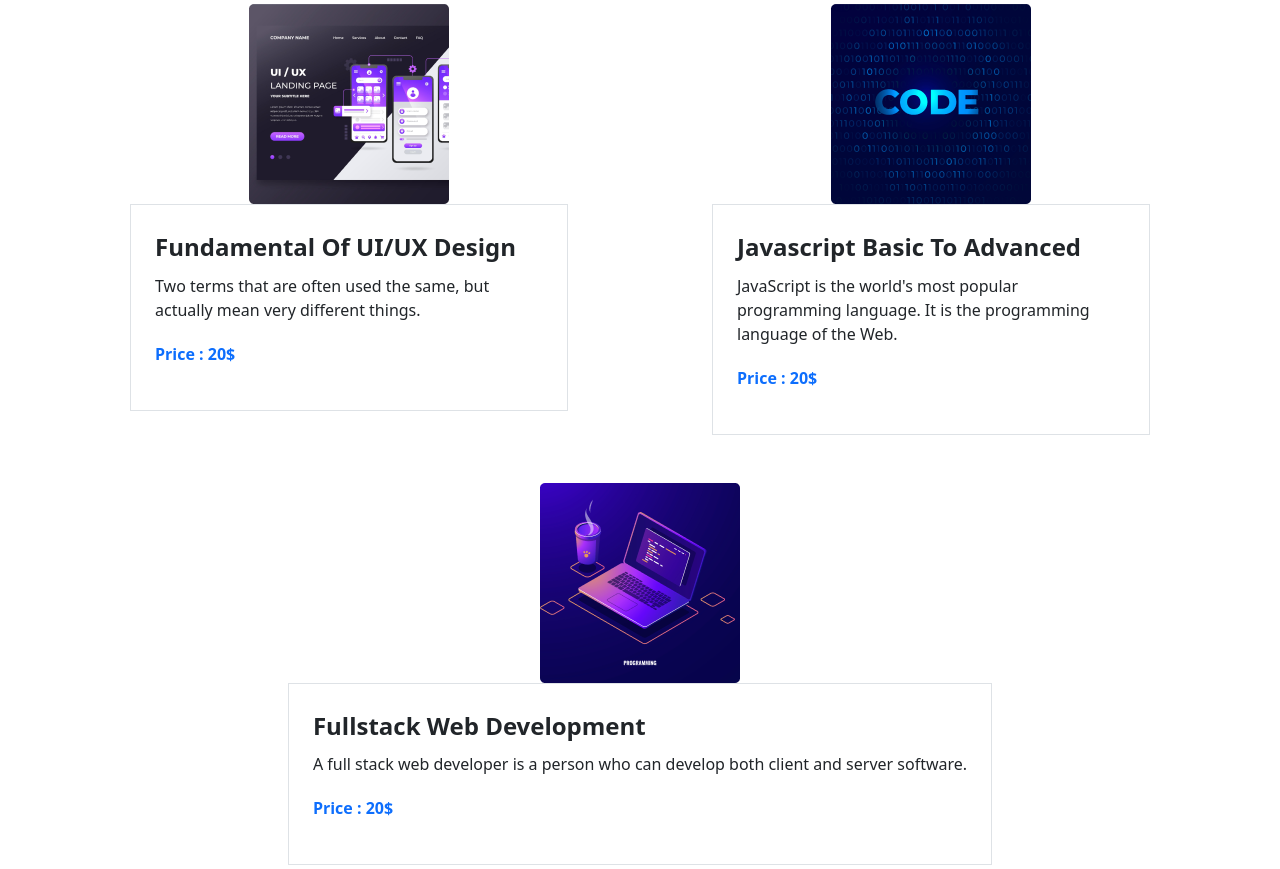
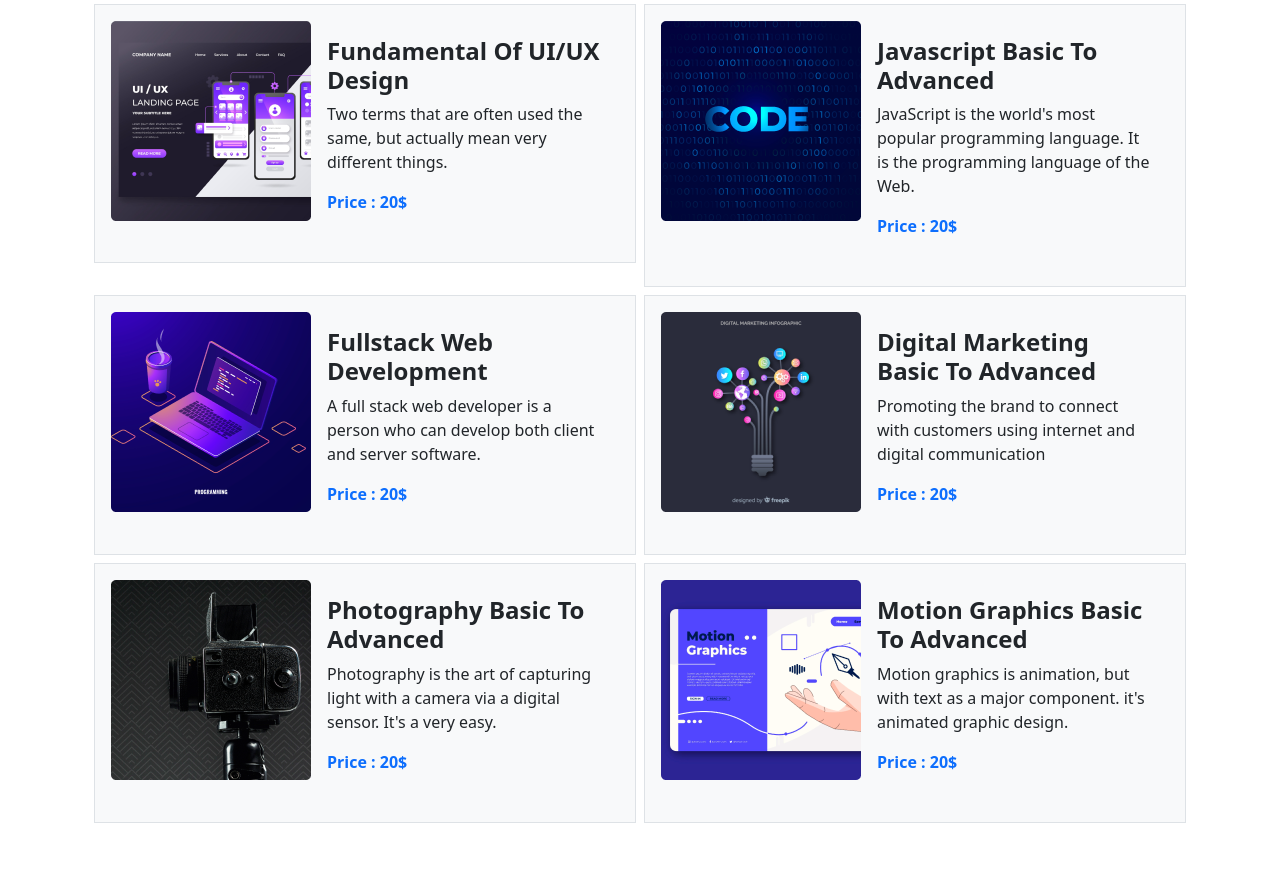
Before and after one commit to mabbasaliofficial/digital-learning, a plain HTML site: page index.html in a window 1280 px wide. Shown: the part 783-1652 px from the top of the page. Drawn offline with nearby package versions, Linux system fonts and the light colour scheme.

```diff
--- a/index.html
+++ b/index.html
@@ -92,65 +92,79 @@
       <section class="container">
         <h2 class="text-center fw-bold">Discover Our Popular <br> Courses</h2>
         <p class="text-center">All our popular courses are given here for your convenience. <br> You can choose according to your choice. </p>
-        <div class="row g-4 g-md-5">
-          <div class="d-flex flex-sm-column align-items-center col-lg-6 col-md-12">
+        <div class="container">
+          <div class="row g-2">
+            <div class="col-lg-6 col-md-12">
+              <div class="d-lg-flex d-md-flex p-3 border bg-light">
                 <div>
                   <img src="images/course/course-1.png" alt="">
                 </div>
-            <div class="p-3 p-md-4 mx-sm-5 border">
-              <h4 class="fw-bold py-md-1">Fundamental Of UI/UX Design</h4>
+                <div class="p-lg-3 p-md-3">
+                  <h4 class="fw-bold">Fundamental Of UI/UX Design</h4>
                   <p>Two terms that are often used the same, but actually mean very different things.</p>
-              <p class="fw-bold text-primary py-md-1">Price : 20$</p>
+                  <p class="fw-bold text-primary">Price : 20$</p>
                 </div>
               </div>
-          <div class="d-flex flex-sm-column align-items-center col-lg-6 col-md-12">
+            </div>
+            <div class="col-lg-6 col-md-12">
+              <div class="d-lg-flex d-md-flex p-3 border bg-light">
                 <div>
                   <img src="images/course/course-2.png" alt="">
                 </div>
-            <div class="p-3 p-md-4 mx-sm-5 border">
-              <h4 class="fw-bold py-md-1">Javascript Basic To Advanced</h4>
+                <div class="p-lg-3 p-md-3">
+                  <h4 class="fw-bold">Javascript Basic To Advanced</h4>
                   <p>JavaScript is the world's most popular programming language. It is the programming language of the Web.</p>
-              <p class="fw-bold text-primary py-md-1">Price : 20$</p>
+                  <p class="fw-bold text-primary">Price : 20$</p>
                 </div>
               </div>
-          <div class="d-flex flex-sm-column align-items-center col-6 col-md-12">
+            </div>
+            <div class="col-lg-6 col-md-12">
+              <div class="d-lg-flex d-md-flex p-3 border bg-light">
                 <div>
                   <img src="images/course/course-3.png" alt="">
                 </div>
-            <div class="p-3 p-md-4 mx-sm-5 border">
-              <h4 class="fw-bold py-md-1">Fullstack Web Development</h4>
+                <div class="p-lg-3 p-md-3">
+                  <h4 class="fw-bold">Fullstack Web Development</h4>
                   <p>A full stack web developer is a person who can develop both client and server software.</p>
-              <p class="fw-bold text-primary py-md-1">Price : 20$</p>
+                  <p class="fw-bold text-primary">Price : 20$</p>
                 </div>
               </div>
-          <div class="d-flex flex-sm-column align-items-center col-6 col-md-12">
+            </div>
+            <div class="col-lg-6 col-md-12">
+              <div class="d-lg-flex d-md-flex p-3 border bg-light">
                 <div>
                   <img src="images/course/course-4.png" alt="">
                 </div>
-            <div class="p-3 p-md-4 mx-sm-5 border">
-              <h4 class="fw-bold py-md-1">Digital Marketing Basic To Advanced</h4>
+                <div class="p-lg-3 p-md-3">
+                  <h4 class="fw-bold">Digital Marketing Basic To Advanced</h4>
                   <p>Promoting the brand to connect with customers using internet and digital communication</p>
-              <p class="fw-bold text-primary py-md-1">Price : 20$</p>
+                  <p class="fw-bold text-primary">Price : 20$</p>
                 </div>
               </div>
-          <div class="d-flex flex-sm-column align-items-center col-6 col-md-12">
+            </div>
+            <div class="col-lg-6 col-md-12">
+              <div class="d-lg-flex d-md-flex p-3 border bg-light">
                 <div>
                   <img src="images/course/course-5.png" alt="">
                 </div>
-            <div class="p-3 p-md-4 mx-sm-5 border">
-              <h4 class="fw-bold py-md-1">Photography Basic To Advanced</h4>
-              <p>Photography is the art of capturing light with a camera via a digital sensor.</p>
-              <p class="fw-bold text-primary py-md-1">Price : 20$</p>
+                <div class="p-lg-3 p-md-3">
+                  <h4 class="fw-bold">Photography Basic To Advanced</h4>
+                  <p>Photography is the art of capturing light with a camera via a digital sensor. It's a very easy.</p>
+                  <p class="fw-bold text-primary">Price : 20$</p>
                 </div>
               </div>
-          <div class="d-flex flex-sm-column align-items-center col-6 col-md-12">
+            </div>
+            <div class="col-lg-6 col-md-12">
+              <div class="d-lg-flex d-md-flex p-3 border bg-light">
                 <div>
                   <img src="images/course/course-6.png" alt="">
                 </div>
-            <div class="p-3 p-md-4 mx-sm-5 border">
-              <h4 class="fw-bold py-md-1">Motion Graphics Basic To Advanced</h4>
+                <div class="p-lg-3 p-md-3">
+                  <h4 class="fw-bold">Motion Graphics Basic To Advanced</h4>
                   <p>Motion graphics is animation, but with text as a major component. it's animated graphic design.</p>
-              <p class="fw-bold text-primary py-md-1">Price : 20$</p>
+                  <p class="fw-bold text-primary">Price : 20$</p>
+                </div>
+              </div>
             </div>
           </div>
         </div>
@@ -158,7 +172,7 @@
       </section>
       <section class="container mt-5">
         <div class="card mb-3">
-          <div class="row g-0 d-sm-flex flex-sm-column">
+          <div class="row g-0">
             <div class="col-md-4">
               <img src="images/working.png" class="img-fluid rounded-start" alt="...">
             </div>
@@ -187,13 +201,13 @@
         </div>
       </section>
       <section class="mt-5">
-        <div style="height: 250px ;" class="container bg-primary d-flex flex-md-column justify-content-between align-items-center flex-sm-column rounded">
-          <div class=" mt-md-5 mt-sm-5">
-            <h1 class="text-white text-md-center text-sm-center fw-bold">Ready To Join?</h1>
-            <p class="text-white text-md-center text-sm-center">If you are interested to enroll in the course, <br>
+        <div style="height: 250px ;" class="container bg-primary d-flex flex-column flex-lg-row justify-content-between align-items-center rounded">
+          <div class="ms-lg-5 mt-md-5 mt-sm-5">
+            <h1 class="text-white text-lg-start text-md-center text-sm-center fw-bold">Ready To Join?</h1>
+            <p class="text-white text-lg-start text-md-center text-sm-center">If you are interested to enroll in the course, <br>
               Register on the website</p>
           </div>
-          <div class=" mb-md-5 mb-sm-5">
+          <div class="me-lg-5 mb-md-5 mb-sm-5">
           <button type="button" class="btn btn-light text-primary" data-bs-toggle="modal" data-bs-target="#exampleModal">
             Register Now
           </button>
@@ -264,7 +278,7 @@
         <p>Many people have got success by taking our course, <br> Here is a list of some students.</p>
         <div class="container text-center">
           <div class="row gy-4">
-            <div class="col-md-6">
+            <div class="col-md-6 col-lg-3">
               <div class="card">
                 <img src="images/student/student-1.png" class="card-img-top" alt="...">
                 <div class="card-body">
@@ -273,7 +287,7 @@
                 </div>
               </div>
             </div>
-            <div class="col-md-6">
+            <div class="col-md-6 col-lg-3">
               <div class="card">
                 <img src="images/student/student-2.png" class="card-img-top" alt="...">
                 <div class="card-body">
@@ -282,7 +296,7 @@
                 </div>
               </div>
             </div>
-            <div class="col-md-6">
+            <div class="col-md-6 col-lg-3">
               <div class="card">
                 <img src="images/student/student-3.png" class="card-img-top" alt="...">
                 <div class="card-body">
@@ -291,7 +305,7 @@
                 </div>
               </div>
             </div>
-            <div class="col-md-6">
+            <div class="col-md-6 col-lg-3">
               <div class="card">
                 <img src="images/student/student-4.png" class="card-img-top" alt="...">
                 <div class="card-body">
@@ -311,8 +325,8 @@
       <section class="container mt-5">
         <h1 class="fw-bold text-center">Some Students Feedback</h1>
         <p class="text-center">Many people have got success by taking our course<br> Here are some words of those who have succeeded in our course.</p>
-        <div class="d-flex flex-md-column flex-sm-column justify-content-center mt-5">
-          <div class="w-md-100 w-sm-100 border my-md-2 my-sm-2 m-sm-auto m-md-auto m-2">
+        <div class="d-lg-flex justify-content-center mt-5">
+          <div class="w-md-100 w-lg-50 border my-md-2 m-md-auto m-lg-2 m-2">
             <div class="p-5 d-flex justify-content-between">
               <img src="images/comma.png" alt="">
               <p>
@@ -332,7 +346,7 @@
               </div>
             </div>
           </div>
-          <div class="w-md-100 w-sm-100 border my-md-2 my-sm-2 m-sm-auto m-md-auto m-2">
+          <div class="w-md-100 w-lg-50 border my-md-2 m-md-auto m-lg-2 m-2">
             <div class="p-5 d-flex justify-content-between">
               <img src="images/comma.png" alt="">
               <p>
```
Lines whose indentation alone changed are shown as unchanged.
